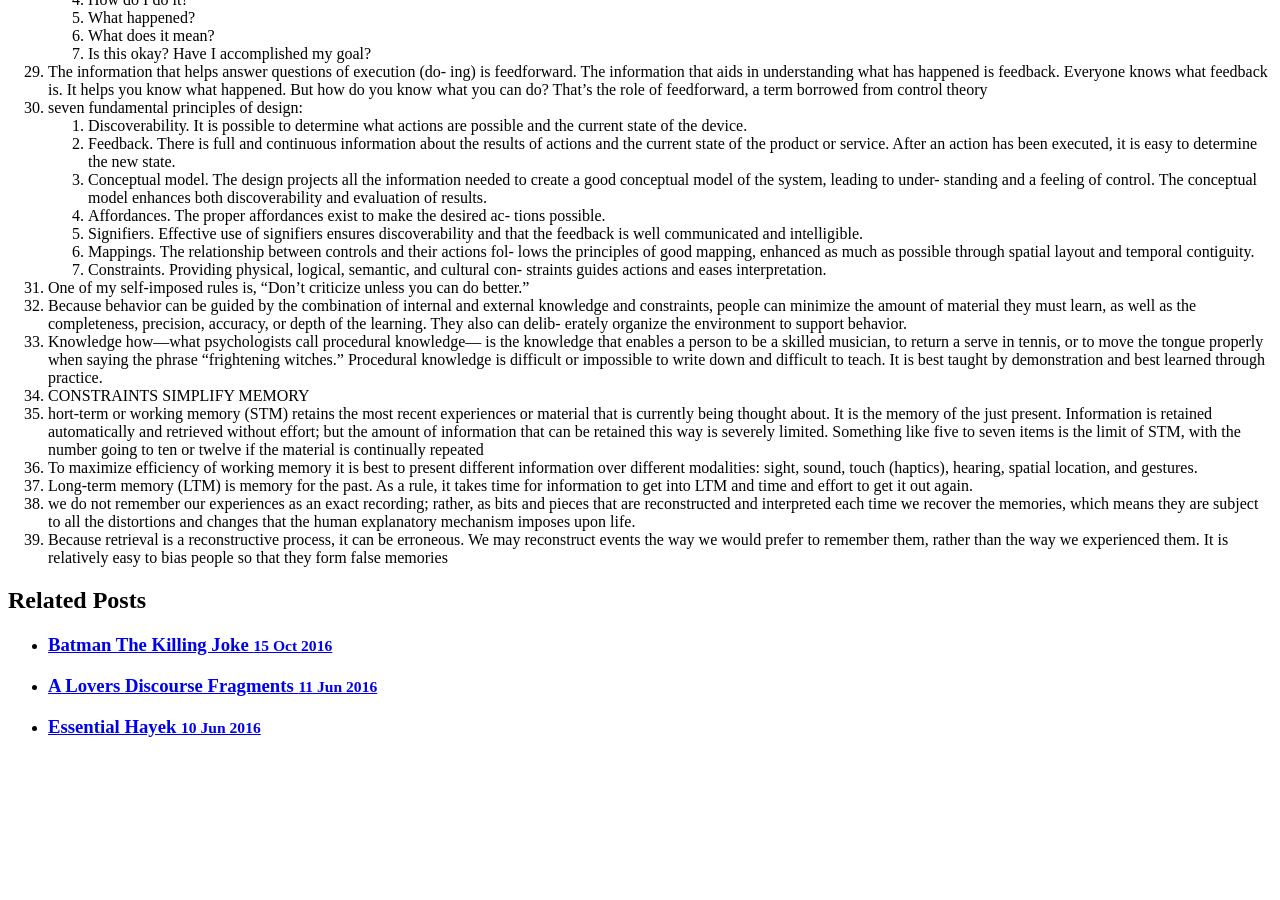
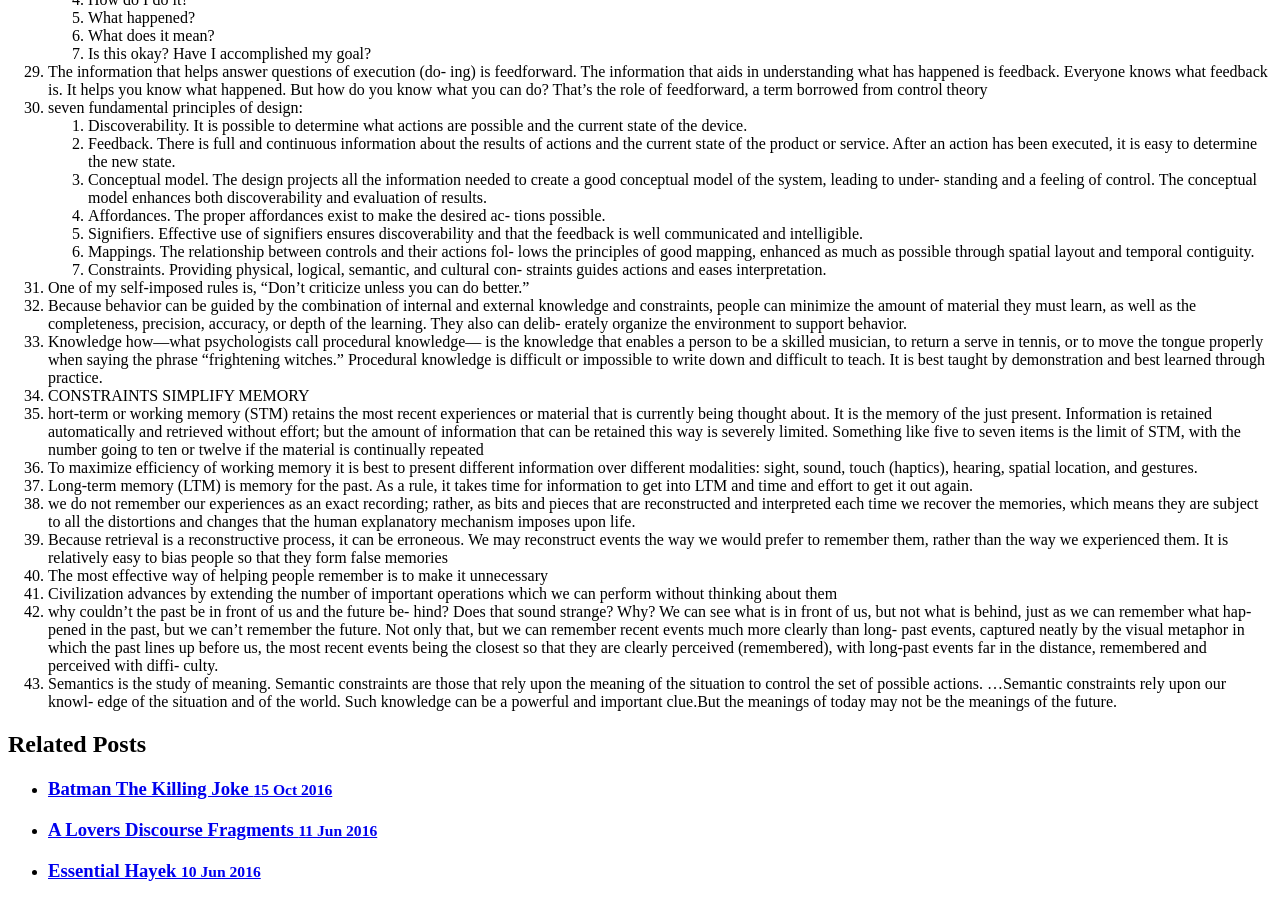
Before and after one commit to air33/air33.github.io, a Jekyll site: the page built from _posts/2016-06-18-The-Design-of-Everyday-Things.md, in a window 1280 px wide and 900 px high, scrolled down 1611 px. Built offline with Jekyll 4.4.1, drawn with Linux system fonts in a browser that asks for light colours; before the commit the page ends 2367 px from its top, so only the background shows below that.

Commit message:
modified the design of everyday things

```diff
--- a/_posts/2016-06-18-The-Design-of-Everyday-Things.md
+++ b/_posts/2016-06-18-The-Design-of-Everyday-Things.md
@@ -183,3 +183,21 @@ distortions and changes that the human explanatory mechanism imposes upon life.
 We may reconstruct events the way we would prefer to remember
 them, rather than the way we experienced them. It is relatively
 easy to bias people so that they form false memories
+40. The most effective way of helping people remember is to make it unnecessary
+41. Civilization advances by extending the number of important operations which we can perform without thinking about them
+42. why couldn’t the past be in front of us and the future be-
+hind? Does that sound strange? Why? We can see what is in front
+of us, but not what is behind, just as we can remember what hap-
+pened in the past, but we can’t remember the future. Not only that,
+but we can remember recent events much more clearly than long-
+past events, captured neatly by the visual metaphor in which the
+past lines up before us, the most recent events being the closest
+so that they are clearly perceived (remembered), with long-past
+events far in the distance, remembered and perceived with diffi-
+culty.
+43. Semantics is the study of meaning. Semantic constraints are those
+that rely upon the meaning of the situation to control the set of
+possible actions. ...Semantic constraints rely upon our knowl-
+edge of the situation and of the world. Such knowledge can be a
+powerful and important clue.But the meanings of today may not be the
+meanings of the future.
```
